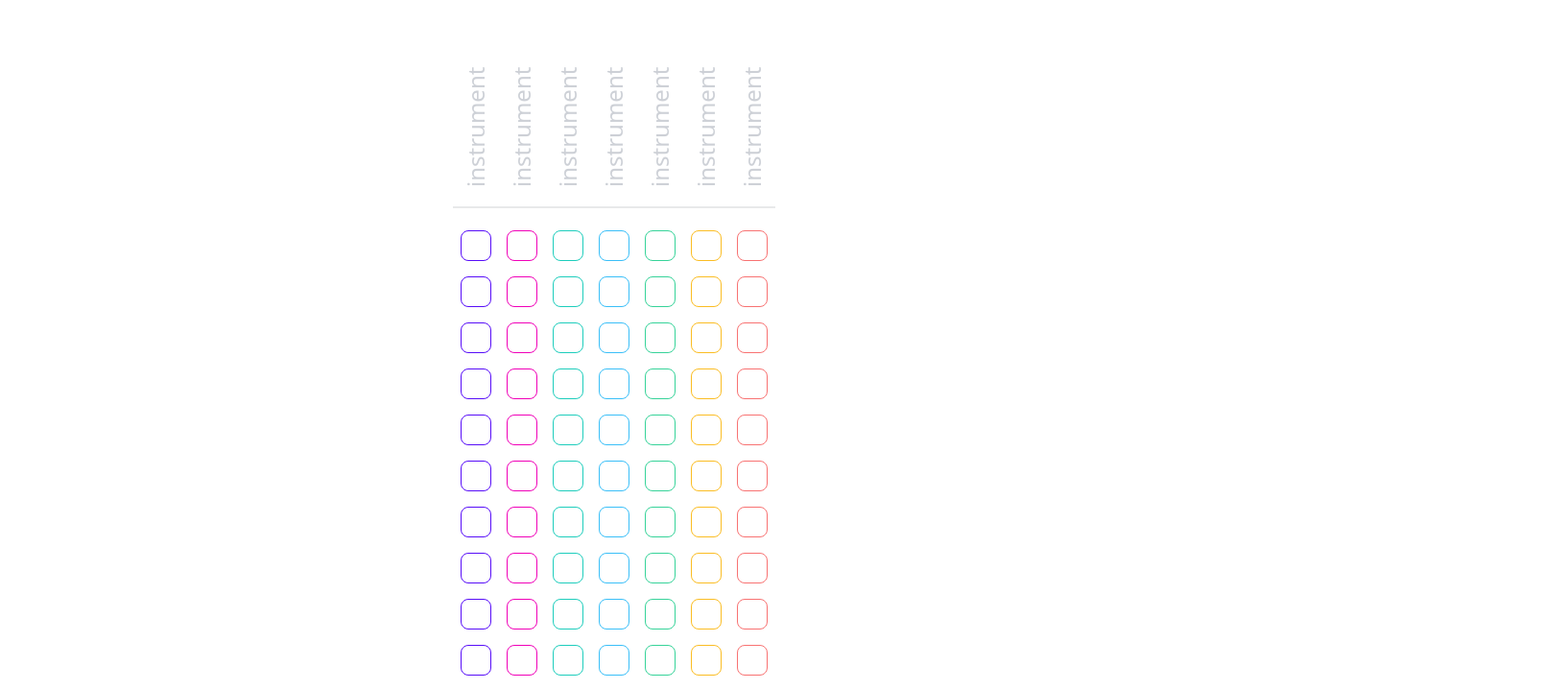
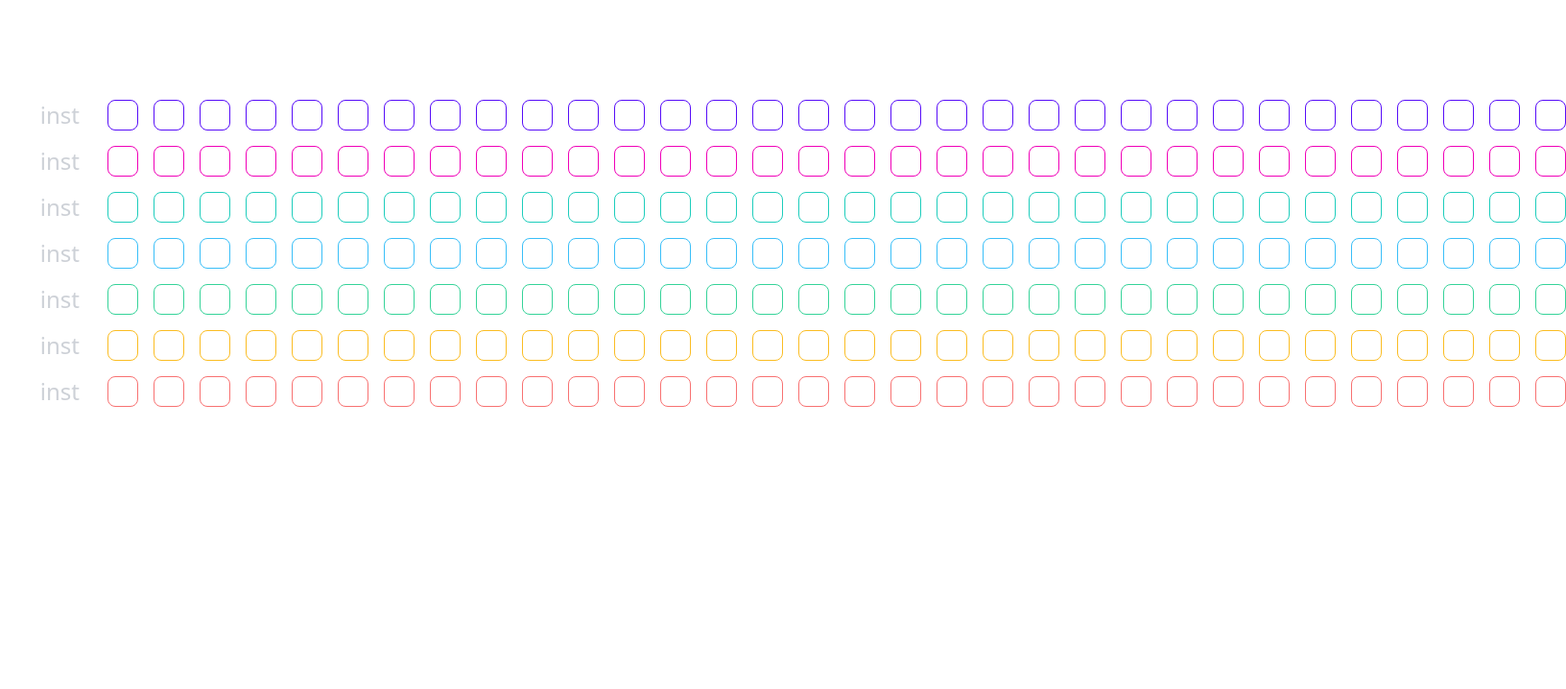
Before and after one commit to BKSchatzki/songstruct, a React (Vite) app: page / in a window 1280 px wide. Shown: the top 718 px of the page at 96% size, 1632 px wide, since content can reach past the window. Built offline with nearby package versions, Linux system fonts and the light colour scheme.

Commit message:
Return grid to horizontal and make headers smaller

```diff
--- a/src/components/DivGrid.jsx
+++ b/src/components/DivGrid.jsx
@@ -1,30 +1,25 @@
 import React from "react";
 import Row from "./Row";
+import Headers from "./Headers";
 
 function DivGrid() {
   return (
-    <div className="mx-auto mt-24 flex flex-row items-center -space-x-4">
-      <div className="checkbox-primary border-primary text-primary">
+    <div className="mx-auto mt-24 flex flex-col items-center">
       <Row rowColor="primary" />
-      </div>
-      <div className="checkbox-secondary border-secondary text-secondary">
       <Row rowColor="secondary" />
-      </div>
-      <div className="checkbox-accent border-accent text-accent">
       <Row rowColor="accent" />
-      </div>
-      <div className="checkbox-info border-info text-info">
       <Row rowColor="info" />
-      </div>
-      <div className="checkbox-success border-success text-success">
       <Row rowColor="success" />
-      </div>
-      <div className="checkbox-warning border-warning text-warning">
       <Row rowColor="warning" />
-      </div>
-      <div className="checkbox-error border-error text-error">
       <Row rowColor="error" />
-      </div>
+      {/* Dummy divs to activate DaisyUI classes as props */}
+      <div className="checkbox-primary border-primary text-primary" />
+      <div className="checkbox-secondary border-secondary text-secondary" />
+      <div className="checkbox-accent border-accent text-accent" />
+      <div className="checkbox-info border-info text-info" />
+      <div className="checkbox-success border-success text-success" />
+      <div className="checkbox-warning border-warning text-warning" />
+      <div className="checkbox-error border-error text-error" />
     </div>
   );
 }
--- a/src/components/Header.jsx
+++ b/src/components/Header.jsx
@@ -8,11 +8,11 @@ function Header(props) {
   };
 
   return (
-    <div className="-mx-16 mb-16 rotate-180">
+    <div>
       <input
         type="text"
-        placeholder="instrument"
-        className={`input input-sm w-48 rotate-90 text-start align-middle text-2xl placeholder:opacity-50 text-${props.rowColor}`}
+        placeholder="inst"
+        className={`input input-sm w-24 text-end align-middle text-2xl placeholder:opacity-50 text-${props.rowColor}`}
         value={instrumentName}
         onChange={handleSetInstrumentName}
       />
--- a/src/components/Row.jsx
+++ b/src/components/Row.jsx
@@ -10,10 +10,10 @@ function Row(props) {
   ));
 
   return (
-    <div className={`flex flex-col items-center justify-center`}>
+    <div className={`flex flex-row items-center justify-center`}>
       <Header rowColor={props.rowColor} />
       <div className="divider mx-2"></div>
-      <ul className="flex flex-col items-center justify-center gap-4">
+      <ul className="flex flex-row items-center justify-center gap-4">
         {cellItem}
       </ul>
     </div>
```
Lines whose indentation alone changed are shown as unchanged.
